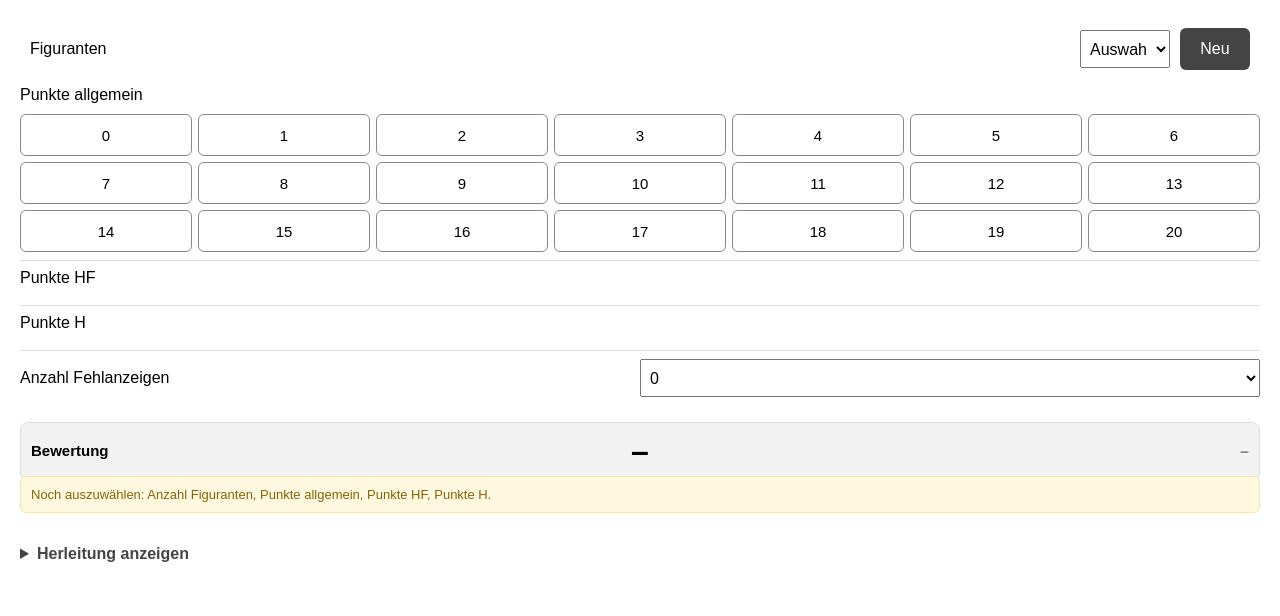
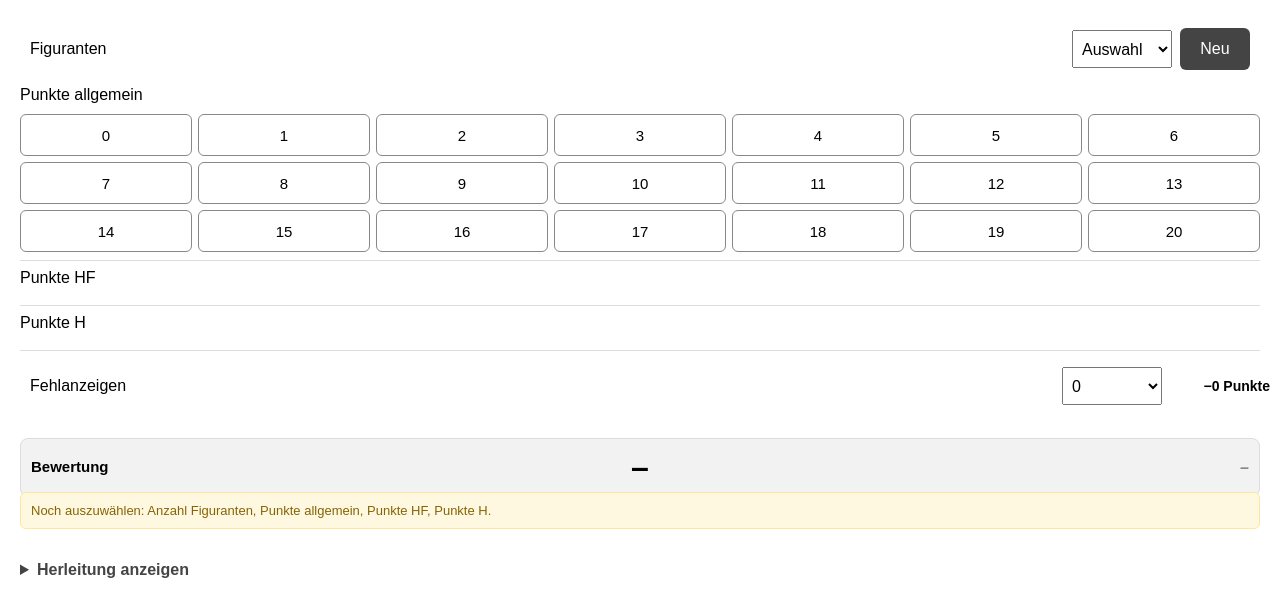
Before and after one commit to clawag/khbewertung, a plain HTML site: page index.html in a window 1280 px wide. Drawn offline with Linux system fonts and the light colour scheme.

Commit message:
Add files via upload

```diff
--- a/index.html
+++ b/index.html
@@ -41,6 +41,7 @@
         Neu
     </button>
 </div>
+
 
 
     <!-- Punkte allgemein -->
@@ -106,9 +107,11 @@
 
     <!-- Anzahl Fehlanzeigen -->
 
-    <div class="eingabezeile">
+
+<div class="eingabezeile fehlanzeigen-zeile">
+
     <label class="beschriftung" for="fehlanzeigen">
-            Anzahl Fehlanzeigen
+        Fehlanzeigen
     </label>
 
     <select id="fehlanzeigen">
@@ -119,7 +122,13 @@
         <option value="4">4</option>
         <option value="5">5</option>
     </select>
+
+    <span class="fehlanzeigen-abzug" id="fehlanzeigenAbzug">
+        −0 Punkte
+    </span>
+
 </div>
+
 
     <!-- Bewertungsblock -->
 
--- a/script.js
+++ b/script.js
@@ -24,6 +24,10 @@ const bewertungOben = document.getElementById("bewertungOben");
 const bewertungStatus = document.getElementById("bewertungStatus");
 const bewertungsblock = document.querySelector(".bewertungsblock");
 const eingabeHinweis = document.getElementById("eingabeHinweis");
+
+const fehlanzeigenAbzug =
+    document.getElementById("fehlanzeigenAbzug");
+
 
 
 // ==========================================
@@ -142,6 +146,13 @@ function berechneAlles() {
 
     const anzahlFehlanzeigen =
         leseAuswahl(fehlanzeigen, 0, 5);
+
+if (anzahlFehlanzeigen !== null) {
+    fehlanzeigenAbzug.textContent =
+        "−" + (anzahlFehlanzeigen * 2) + " Punkte";
+} else {
+    fehlanzeigenAbzug.textContent = "– Punkte";
+}
 
     const punkte = lesePunkte(
     punkteAllgemein, 0, 20
--- a/style.css
+++ b/style.css
@@ -324,3 +324,60 @@ select {
         margin: 6px 0;
     }
 }
+
+/* Figuranten: Dropdown weiter in die Mitte */
+
+.kopfzeile {
+    display: grid;
+    grid-template-columns: 1fr 100px 70px;
+    align-items: center;
+    gap: 8px;
+}
+
+.kopfzeile select {
+    width: 100%;
+}
+
+.kopfzeile .neu-button {
+    width: 100%;
+    margin: 0;
+}
+
+
+/* Fehlanzeigen */
+
+.fehlanzeigen-zeile {
+    display: grid;
+    grid-template-columns: 1fr 100px 100px;
+    align-items: center;
+    gap: 8px;
+    padding: 8px 10px;
+}
+
+.fehlanzeigen-zeile select {
+    width: 100%;
+}
+
+.fehlanzeigen-abzug {
+    text-align: right;
+    font-weight: 600;
+    white-space: nowrap;
+    font-size: 14px;
+}
+
+
+/* Handy */
+
+@media (max-width: 480px) {
+
+    .kopfzeile {
+        grid-template-columns: 1fr 105px 65px;
+    }
+
+    .fehlanzeigen-zeile {
+        grid-template-columns: 1fr 90px 90px;
+        gap: 6px;
+        padding: 8px 4px;
+    }
+
+}
```
Lines whose indentation alone changed are shown as unchanged.
